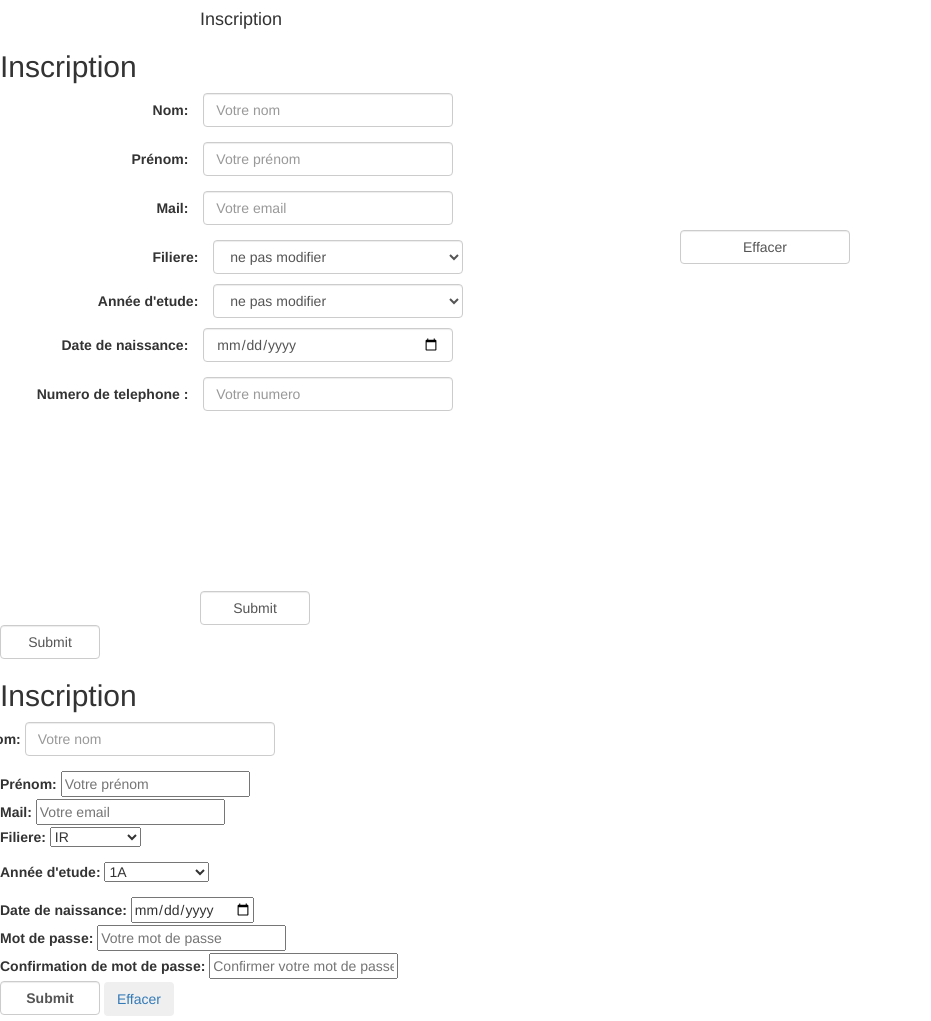
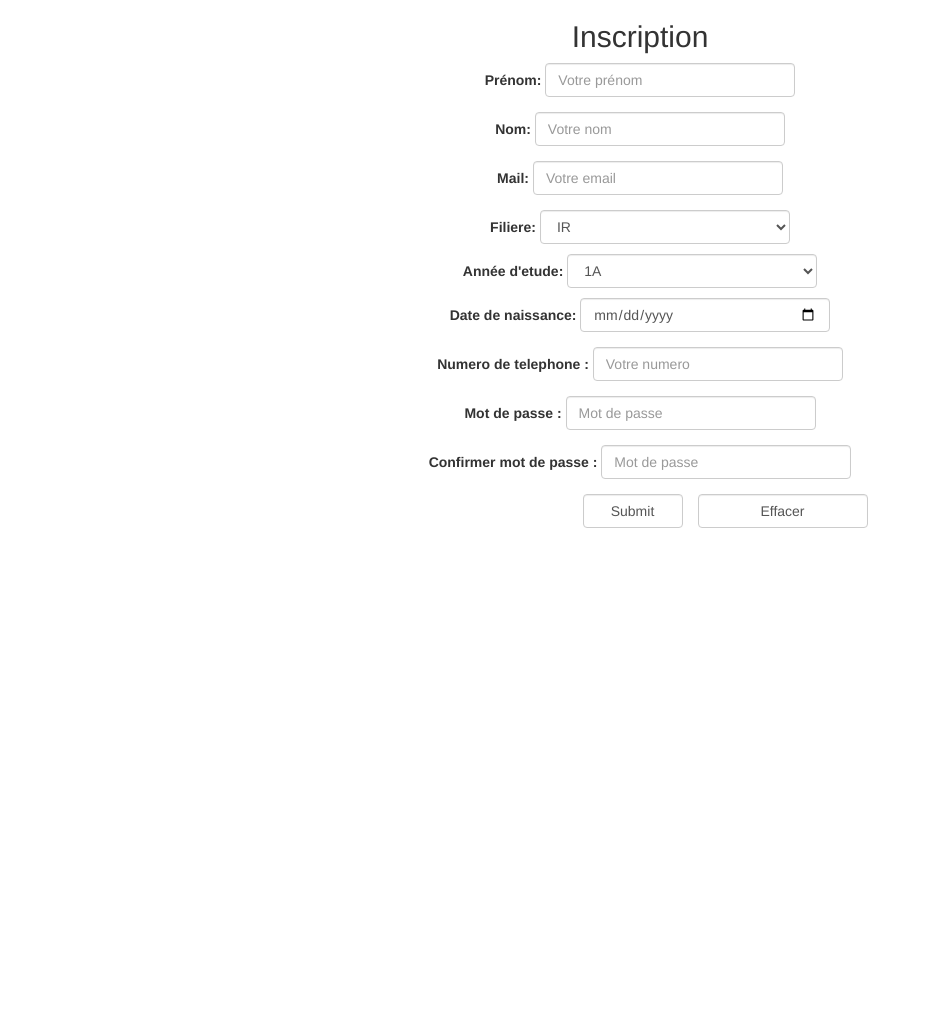
Before and after one commit to NicolasMG/Projet-Craquette, a PHP site: page /PHP/inscription.php in a window 1280 px wide. Shown: the part 50-1071 px from the top of the page, without its empty margins (0-931 px from the left). After the commit the page ends 578 px from the top, so only its background shows below. Run offline with PHP 8.4, Linux system fonts and the light colour scheme.

Commit message:
David 11h

```diff
--- a/PHP/header_non_co.php
+++ b/PHP/header_non_co.php
@@ -27,6 +27,8 @@
 	<body>
 		<header> <!-- header = en tête page -->
             <div style="height:50px;" class="topnav" id="myTopnav">
-                <img style="padding-left:48%;" class="headerimg" src='Images/logo.png' alt="Logo" />
+                    <img style="display:inline; padding-left:48%;" class="headerimg" src='Images/logo.png' alt="Logo" />
+                    <p style="float:none; padding-left:60%; display:inline; color:white; font-weight:bold;">Craquette</p>
             </div>
+
         </header>
--- a/PHP/inscription.php
+++ b/PHP/inscription.php
@@ -10,47 +10,43 @@
 
     // $reponse2 = $bdd->query('SELECT * FROM profil ORDER BY id DESC');
 ?>
-<section id="section_modifprofil">
-        <h4 style="margin-bottom:20px; padding-left:200px;">
-            Inscription
-        </h4>
+<section style="text-align:center;">
             <form class="form-horizontal" method="post" action="traitement.php" enctype="multipart/form-data">
                 <h2>Inscription</h2>
 
                 <div class="form-group">
-					<label class="col-sm-2 control-label" for="nom">
-						Nom:
+					<label for="prenom">
+						Prénom:
 					</label>
-                    <div class="col-sm-10">
-					   <input type="text" class="form-control" style="width:250px;"  name="nom" placeholder= "Votre nom" />
+                    <div style="display:inline;">
+					   <input type="text" class="form-control" style="width:250px; display:inline;" name="prenom" placeholder= "Votre prénom" />
                     </div>
                 </div>
 
                 <div class="form-group">
-					<label class="col-sm-2 control-label" for="prenom">
-						Prénom:
+					<label for="nom">
+						Nom:
 					</label>
-                    <div class="col-sm-10">
-					   <input type="text" class="form-control" style="width:250px;" name="prenom" placeholder= "Votre prénom" />
+                    <div style="display:inline;">
+					   <input type="text" class="form-control" style="width:250px; display:inline;"  name="nom" placeholder= "Votre nom" />
                     </div>
 				</div>
 
                 <div class="form-group">
-					<label class="col-sm-2 control-label" for="mail">
+					<label for="mail">
 						Mail:
 					</label>
-                    <div class="col-sm-10">
-					   <input type="email" class="form-control" style="width:250px;" name="mail" placeholder= "Votre email" />
+                    <div style="display:inline;">
+					   <input type="email" class="form-control" style="width:250px; display:inline;" name="mail" placeholder= "Votre email" />
                     </div>
 				</div>
 
 
             <p>
-                <label class="col-sm-2 control-label" for="filiere">
+                <label for="filiere">
 						Filiere:
 				</label>
-				<select class="form-control" style="width:250px;" name="filiere">
-                    <option value="ne pas modifier"> ne pas modifier</option>
+				<select class="form-control" style="width:250px; display:inline;" name="filiere">
 					<option value="IR"> IR </option>
 					<option value="AS"> AS </option>
                     <option value="TF"> TF</option>
@@ -61,11 +57,10 @@
 				</select>
             </p>
             <p>
-                <label class="col-sm-2 control-label" for="promo">
+                <label for="promo">
                     Année d'etude:
                 </label>
-                <select class="form-control" style="width:250px;" name="promo">
-                    <option value="ne pas modifier"> ne pas modifier</option>
+                <select class="form-control" style="width:250px; display:inline;" name="promo">
                     <option value="1A"> 1A</option>
                     <option value="2A"> 2A</option>
                     <option value="3A"> 3A</option>
@@ -77,122 +72,48 @@
 
 
                 <div class="form-group">
-					<label class="col-sm-2 control-label" for="datenaissance">
+					<label for="datenaissance">
 						Date de naissance:
 					</label>
-                    <div class="col-sm-10">
-					   <input type="date" class="form-control" style="width:250px;" name="datenaissance" placeholder= "année-mois-jour" />
+                    <div style="display:inline;">
+					   <input type="date" class="form-control" style="width:250px; display:inline;" name="datenaissance" placeholder= "année-mois-jour" />
                     </div>
 				</div>
 
 
               <div class="form-group">
-					<label class="col-sm-2 control-label" for="tel">
+					<label for="tel">
 						Numero de telephone :
 					</label>
-                    <div class="col-sm-10">
-					   <input type="text" class="form-control" style="width:250px;" name="tel" placeholder= "Votre numero" />
+                    <div style="display:inline;">
+					   <input type="text" class="form-control" style="width:250px; display:inline;" name="tel" placeholder= "Votre numero" />
                     </div>
 				</div>
 
-                <input style="margin-top:180px; width:110px; margin-left:200px;" class="form-control" type="submit" name="inscription"/>
-
-
-
-            <input type="submit" style="width:100px; display:inline;" class="form-control" name="inscription"/>
-            <form  method="post" action="inscription.php">
-                <input class="form-control" style="display:block; position:absolute; width:170px; display:inline; left:680px; top:280px;" value="Effacer" type="submit" name="modif"/>
-            </form>
-
-
-		<section>
-
-            <h2>Inscription</h2>
-
-            <form class="form-horizontal" method="post" action="traitement.php" >
-
                 <div class="form-group">
-					<label for="nom">
-						Nom:
+                    <label for="MDP">
+                        Mot de passe :
                     </label>
                     <div style="display:inline;">
-					   <input type="text" class="form-control" style="width:250px; display:inline;" name="nom" placeholder= "Votre nom" />
+                        <input type="password" class="form-control" style="width:250px; display:inline;" name="MDP" placeholder= "Mot de passe" />
+                    </div>
+                </div>
+                <div class="form-group">
+                    <label for="MDPconfirmation">
+                       Confirmer mot de passe :
+                    </label>
+                    <div style="display:inline;">
+                        <input type="password" class="form-control" style="width:250px; display:inline;" name="MDPconfirmation" placeholder= "Mot de passe" />
                     </div>
                 </div>
 
-                <div>
-					<label for="prenom">
-						Prénom:
-					</label>
-					<input type="text" class="input-medium search-query" name="prenom" placeholder= "Votre prénom" />
-                </div>
 
-                <div>
-					<label for="mail">
-						Mail:
-					</label>
-					<input type="email" class="input-medium search-query" class="form-control" name="mail" placeholder= "Votre email" />
-				</div>
-
-
-				<p>
-                <label for="filiere">
-						Filiere:
-					</label>
-				<select name="filiere">
-					<option value="IR"> IR </option>
-					<option value="AS"> AS </option>
-                    <option value="TF"> TF</option>
-                    <option value="Méca"> Méca </option>
-                    <option value="Fip"> FIP</option>
-                    <option value="enseignant"> enseignant</option>
-                    <option value="autre"> autre</option>
-				</select>
-                </p>
-                <p>
-                    <label for="promo">
-						Année d'etude:
-					</label>
-                    <select name="promo">
-                        <option value="1A">1A</option>
-                        <option value="2A">2A</option>
-                        <option value="3A">3A</option>
-                        <option value="sortie d'ecole"> sortie d'ecole</option>
-                        <option value="autre"> autre</option>
-                    </select>
-                </p>
-
-
-
-                <div>
-					<label for="datenaissance">
-						Date de naissance:
-					</label>
-					<input type="date" class="input-medium search-query" name="datenaissance" placeholder="année-mois-jour" />
-				</div>
-
-                <div>
-					<label for="MDP">
-						Mot de passe:
-					</label>
-					<input type="password" class="input-medium search-query" name="MDP" placeholder= "Votre mot de passe" />
-				</div>
-
-                 <div>
-					<label for="MDPconfirmation">
-						Confirmation de mot de passe:
-					</label>
-					<input type="password" class="input-medium search-query" name="MDPconfirmation" placeholder= "Confirmer votre mot de passe" />
-				</div>
-                <div >
-				    <label>
-                    <input type="submit" style="width:100px; display:inline;" class="form-control" name="inscription"/>
-					 <a href='inscription.php'><button type="reset" class="btn">Effacer</button></a>
-                    </label>
-                </div>
+            <input type="submit" style="width:100px; display:inline; margin-right:15px;" class="form-control" name="inscription"/>
+            <form  method="post" action="inscription.php">
+                <input class="form-control" style="display:block; position:absolute; width:170px; display:inline; " value="Effacer" type="submit" name="modif"/>
+            </form>
     </form>
 
-</section>
 
  <?php
 
--- a/PHP/modifprofil.php
+++ b/PHP/modifprofil.php
@@ -15,7 +15,7 @@
     }
 ?>
 
-		<section style="text-align:center;">
+<section style="text-align:center;">
         <h4 style="margin-bottom:20px; padding-left:80px;">
             Remplisez uniquement les champs que vous souhaitez modifier
         </h4>
--- a/index.php
+++ b/index.php
@@ -34,13 +34,14 @@
 		<header> <!-- header = en tête page -->
 
         <div style="height:50px;" class="topnav" id="myTopnav">
-            <img style="padding-left:48%;" class="headerimg" src='PHP/Images/logo.png' alt="logo"/>
+            <img style="display:inline; padding-left:48%;" class="headerimg" src='PHP/Images/logo.png' alt="logo"/>
+
         </div>
 		</header>
 		<section style="text-align:center;">
 
 
-       <h2>Connexion</h2>
+       <h2>Connexion - Craquette</h2>
             <br>
             <form class="form-horizontal" method="post" action="PHP/connexion.php" >
 
```
Also changed, not shown: PHP/erreurinscription.php (+30 -27 lines), PHP/page.php (+29 -28 lines), PHP/traitement.php (+9 -24 lines), PHP/CSS/style_header_non_co.css (line endings or trailing spaces). Lines whose indentation alone changed are shown as unchanged.
